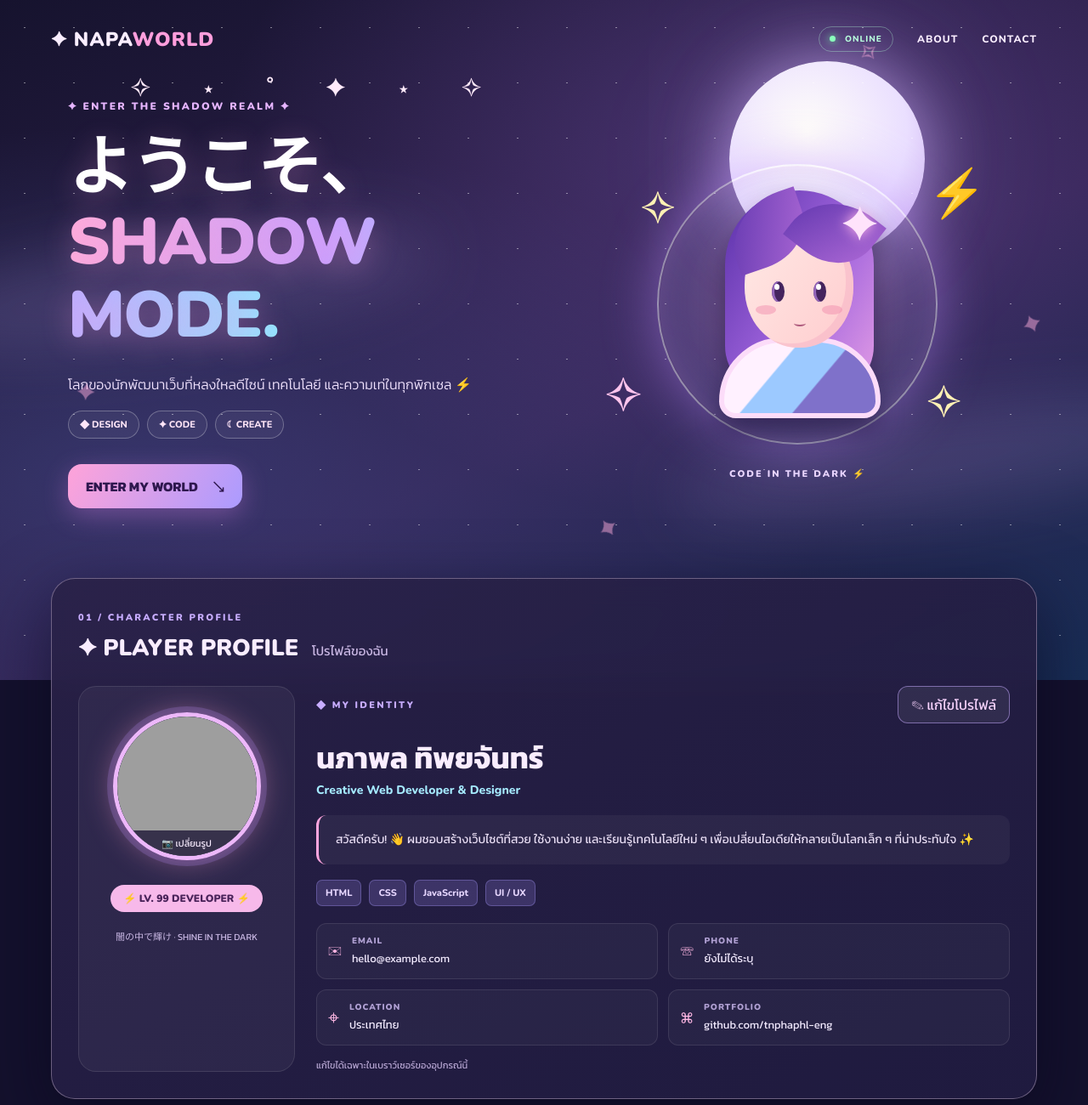
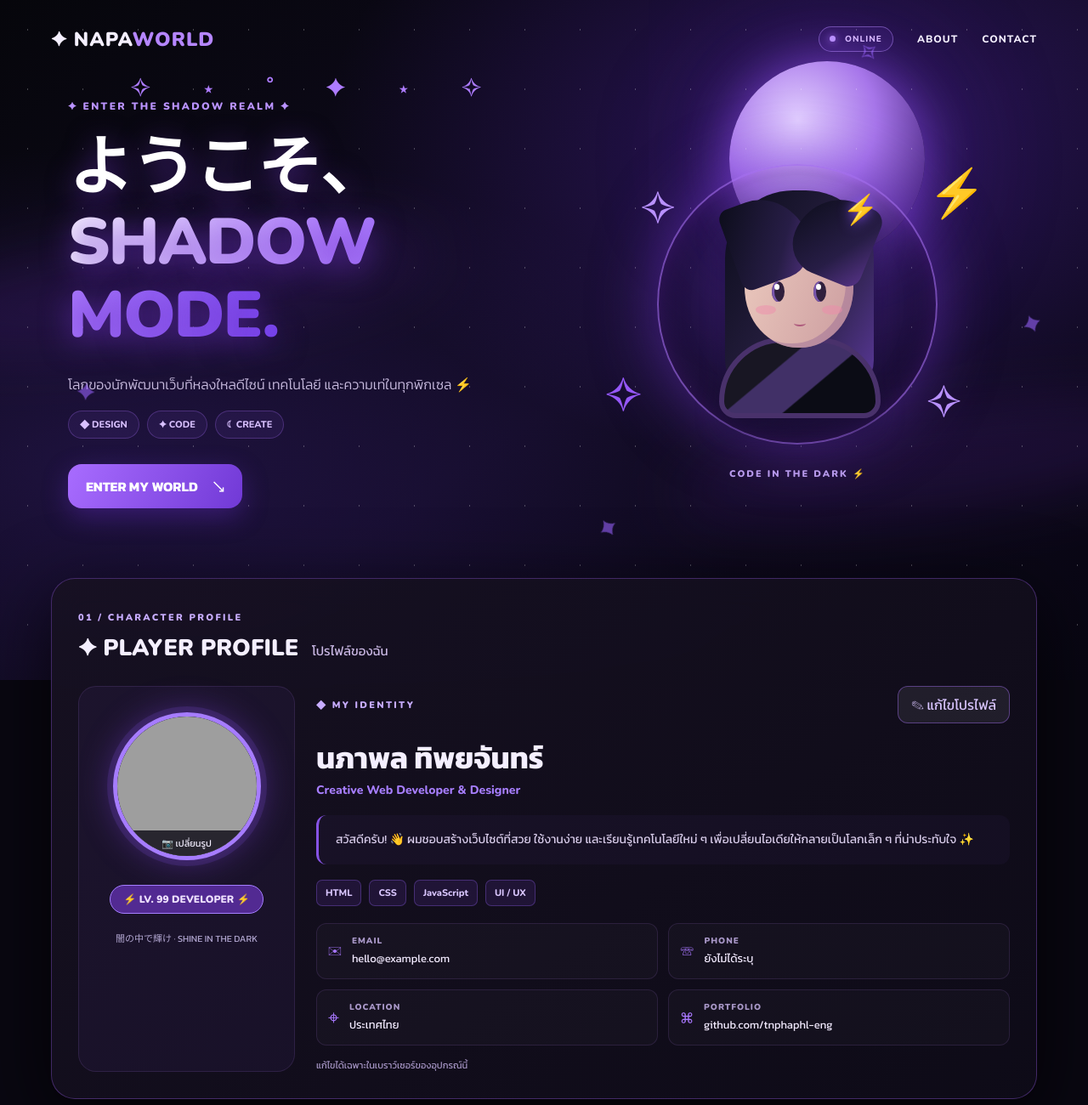
Before and after one commit to tnphaphl-eng/1212, a plain HTML site: page index.html in a window 1280 px wide. Shown: the top 1300 px of the page at 85% size. Drawn offline with nearby package versions, Linux system fonts and the light colour scheme; grey boxes are pictures that could not be loaded.

Commit message:
Apply masculine black-purple anime visuals

```diff
--- a/style.css
+++ b/style.css
@@ -2,3 +2,46 @@
 /* Custom neon pointer */
 @media(hover:hover) and (pointer:fine){html.neon-ready,html.neon-ready body,html.neon-ready button,html.neon-ready a,html.neon-ready .avatar-container,html.neon-ready .editable{cursor:none!important}}
 .neon-cursor{position:fixed;top:0;left:0;width:44px;height:52px;pointer-events:none;z-index:2147483647;opacity:0;transform:translate3d(-100px,-100px,0);transition:opacity .15s;will-change:transform}.neon-cursor.visible{opacity:1}.neon-cursor svg{width:100%;height:100%;filter:drop-shadow(0 3px 3px #0008) drop-shadow(0 0 8px #f4a6ffa8);transform-origin:8px 7px;transition:transform .13s}.neon-cursor.pressed svg{transform:scale(.83)}.neon-cursor.interactive:not(.pressed) svg{transform:scale(1.15)}
+
+/* SHADOW ANIME / masculine black + purple redesign */
+:root{--ink:#f4efff;--muted:#b0a5cf;--pink:#a879ff;--violet:#8952ff;--blue:#a76bff;--dark:#090711}
+body{background:#090711;color:#f4efff}
+.sky{background:radial-gradient(ellipse at 76% 20%,#6b2de34b,transparent 43%),radial-gradient(ellipse at 10% 68%,#3d22805a,transparent 48%),linear-gradient(145deg,#06060b 0%,#110b22 55%,#080612 100%)}
+.sky:after{background-size:65px 70px;opacity:.25}
+.moon{background:radial-gradient(circle at 35% 30%,#e3d0ff,#a776ea 42%,#55308e 75%,#2a154c);box-shadow:0 0 60px #9c58ff9c,0 0 160px #672bca66}
+.cloud{background:#672cb92c}
+.stars{color:#ae7cff}
+.petals span{color:#9963ff94}
+.brand span,.nav-right a:hover{color:#b586ff}
+.online{background:#743dce22;border-color:#b88bff77;color:#d6b6ff}
+.online i{background:#b990ff;box-shadow:0 0 10px #ab6cff}
+.eyebrow{color:#ba93ff}.hero h2{text-shadow:0 8px 35px #7133cc9e}
+.hero h2 span{background:linear-gradient(100deg,#faf6ff,#b283ff,#7643ed);background-clip:text;-webkit-background-clip:text}
+.lead{color:#c6b9dd}
+.hero-chips span{background:#7f50d11a;border-color:#9765dd55;color:#d9c1ff}
+.explore,.btn-save{background:linear-gradient(115deg,#a86cff,#7139d6);color:#ffffff;box-shadow:0 10px 30px #7033d65c}
+.scene-ring{background:radial-gradient(circle,#803de85a,#1b123a20 67%,transparent 72%);border-color:#9f68ecaa;box-shadow:0 0 75px #7237d48c,inset 0 0 35px #792ac34f}
+.scene-ring:before,.scene-ring:after{color:#b991ff}
+.hair-back{background:linear-gradient(120deg,#0b0c1a,#292044 60%,#5c399c);border-radius:80px 80px 40px 40px}
+.face{background:linear-gradient(110deg,#edcbbf,#cb9c9f);box-shadow:inset -9px -5px #8c5c9261}
+.eye{background:#30203d;box-shadow:inset 3px 0 #7955ad}
+.bang{background:linear-gradient(125deg,#0c0d1a,#271d46 65%,#563387)}
+.bang.left{border-radius:15% 70% 45% 15%;transform:rotate(-20deg);height:100px}
+.bang.right{border-radius:70% 20% 20% 45%;transform:rotate(22deg);height:96px}
+.bow{font-size:0}.bow:after{content:"⚡";font-size:34px;color:#b28aff;text-shadow:0 0 15px #8c55ff}
+.body-art{background:linear-gradient(140deg,#181623 0 35%,#413067 36% 60%,#0b0c15 61%);border-color:#49316b}
+.float-heart,.float-spark{color:#9658fa}.scene-label{color:#b799ec}
+.profile-card{background:linear-gradient(145deg,#171122f5,#0e0b18f7);border-color:#8953d466;box-shadow:0 25px 90px #000b}
+.profile-side{background:#8c51ec10;border-color:#8b64be30}
+.avatar-container{border-color:#a67cff;box-shadow:0 0 0 7px #7246c536,0 0 40px #7a3fd67e}
+.camera{background:#090713c9}
+.level{background:#522a92;color:#eee0ff;border:1px solid #a57fff}
+.btn-edit{border-color:#9b69e877;color:#d9c5ff}
+.profile-role{color:#a77eff}
+.profile-bio{border-left-color:#8653e5;background:#8654ca0c;color:#d8ccea}
+.skill-row span{background:#703ecb27;border-color:#724bba77;color:#dac7ff}
+.info-icon{color:#a978ff}
+.info-item{background:#ffffff06;border-color:#ad77ef24}
+.edit-notice,.info-label{color:#a897c7}
+body.is-editing .editable{outline-color:#9d71e6;background:#7551c029}
+footer span{color:#b38aff}
```
